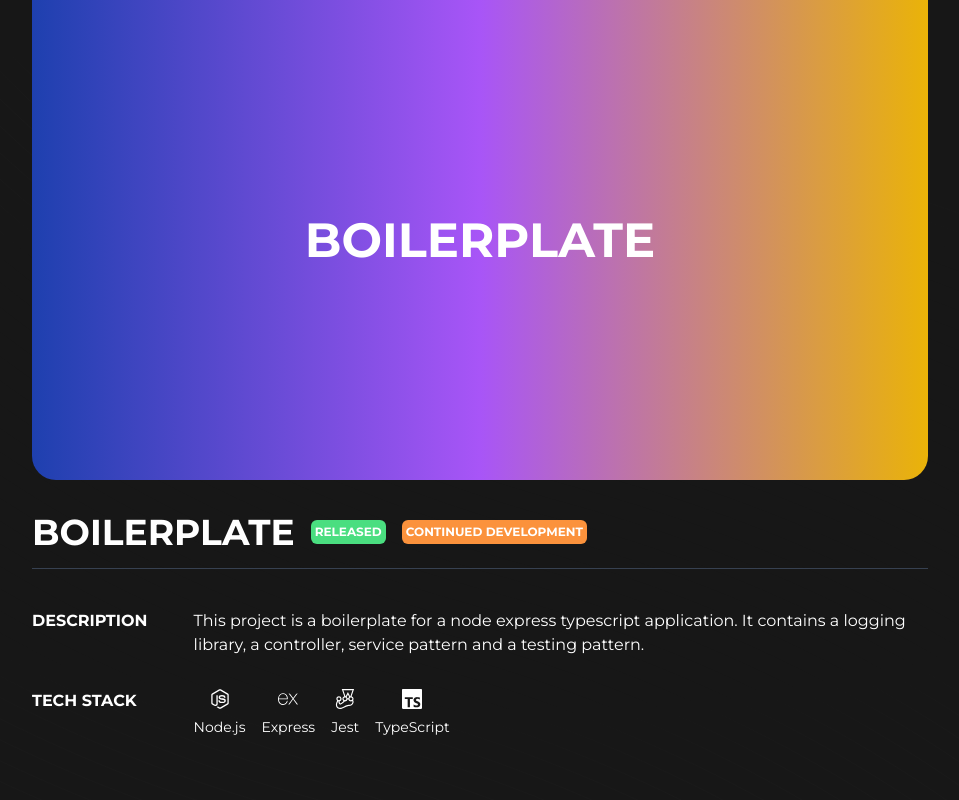
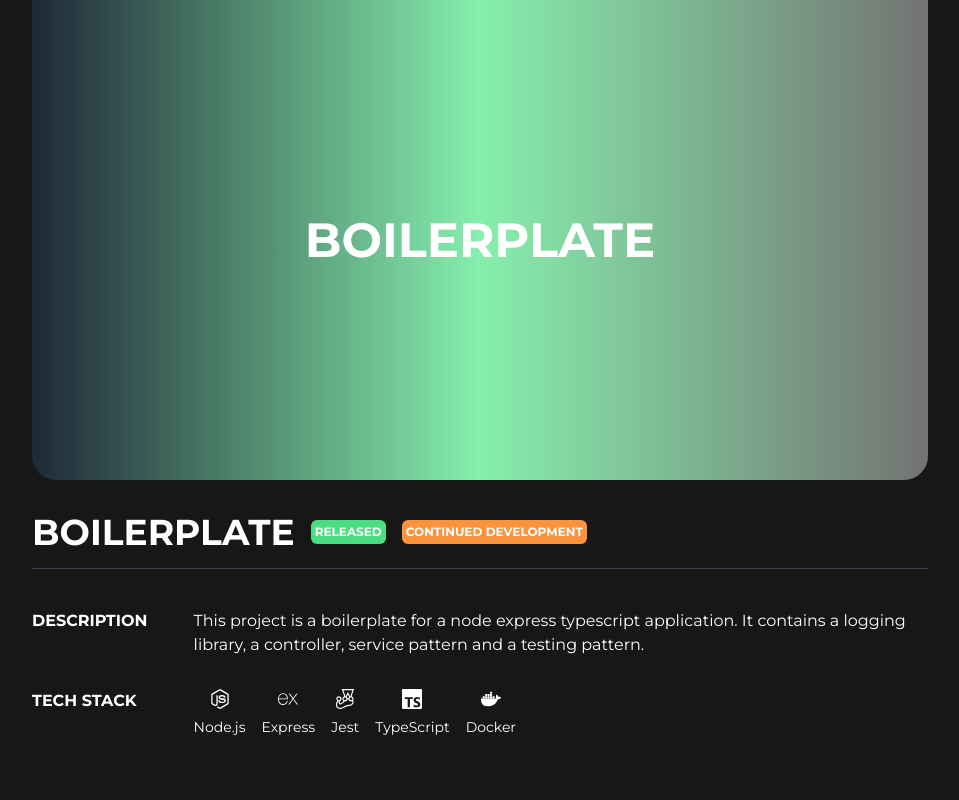
Before and after one commit to Rory-Johnston/rxry-dev, a React (Vite) app: page /projects/boilerplate in a window 1280 px wide. Shown: the top 800 px of the page, without its empty margins (160-1119 px from the left). Built offline with nearby package versions, Linux system fonts and the light colour scheme; a web font is replaced by a local one.

Commit message:
style(boilerplate): updates to boilerplate project

```diff
--- a/src/pages/detail/boilerplate.tsx
+++ b/src/pages/detail/boilerplate.tsx
@@ -18,7 +18,7 @@ const Boilerplate = () => {
         <li>Feature Three</li>
       </ul>
     `,
-    techStack: ["Node.js", "Express", "Jest", "TypeScript"],
+    techStack: ["Node.js", "Express", "Jest", "TypeScript", "Docker"],
     headerImage: "/images/boilerplate-one.png",
     galleryImages: ["/images/boilerplate-one.png"],
     liveDemoLink: "https://example.com/live-demo",
@@ -30,7 +30,7 @@ const Boilerplate = () => {
         <BackgroundBeams />
       </div>
 
-      <div className="relative top-0 left-1/2 transform -translate-x-1/2 w-full max-w-4xl bg-gradient-to-r from-blue-800 via-purple-500 to-yellow-500 rounded-b-3xl h-[60vh] flex justify-center items-center z-10">
+      <div className="relative top-0 left-1/2 transform -translate-x-1/2 w-full max-w-4xl bg-gradient-to-r from-gray-800 via-green-300 to-neutral-500 rounded-b-3xl h-[60vh] flex justify-center items-center z-10">
         <div className="font-bold text-5xl text-white text-center">
           BOILERPLATE
         </div>
--- a/src/utils/projects.ts
+++ b/src/utils/projects.ts
@@ -107,7 +107,7 @@ const projects = [
         <li>Feature Three</li>
       </ul>
     `,
-    techStack: ["Node.js", "Express", "Jest", "TypeScript"],
+    techStack: ["Node.js", "Express", "Jest", "TypeScript", "Docker"],
     headerImage: "/images/boilerplate-one.png",
     galleryImages: ["/images/boilerplate-one.png"],
     liveDemoLink: "https://example.com/live-demo",
```
Also changed, not shown: public/images/boilerplate-one.png.
